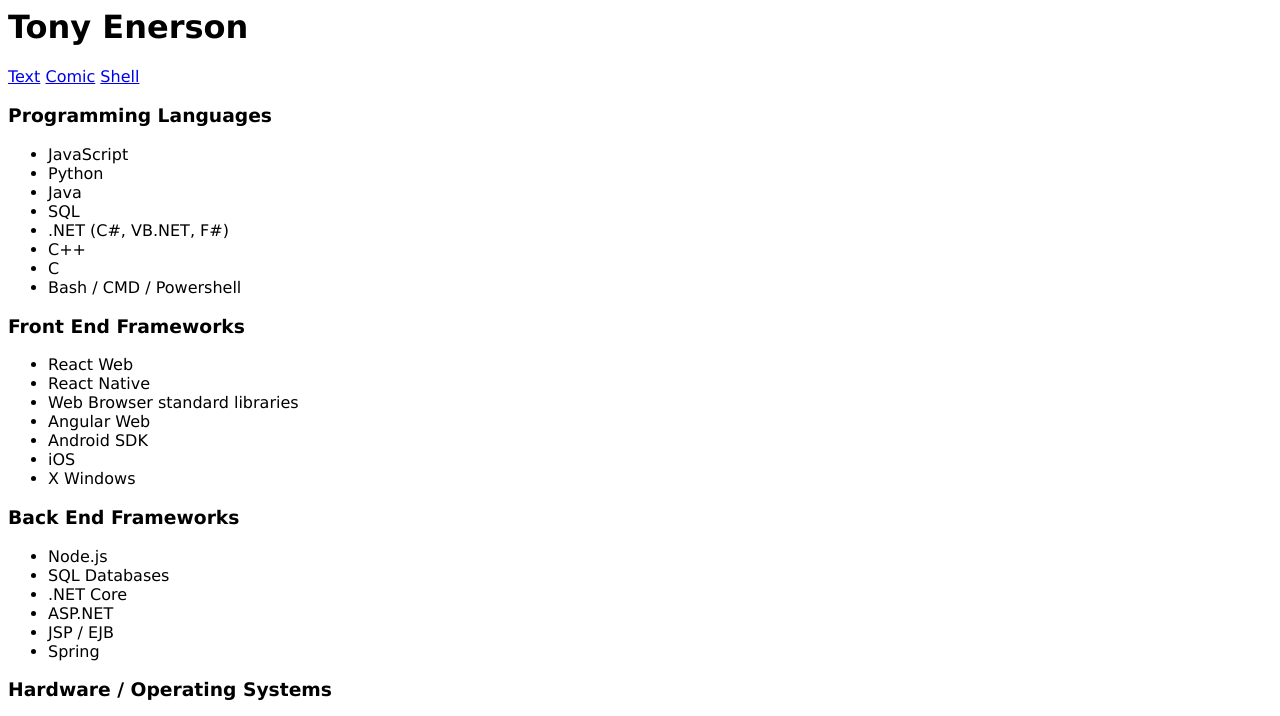
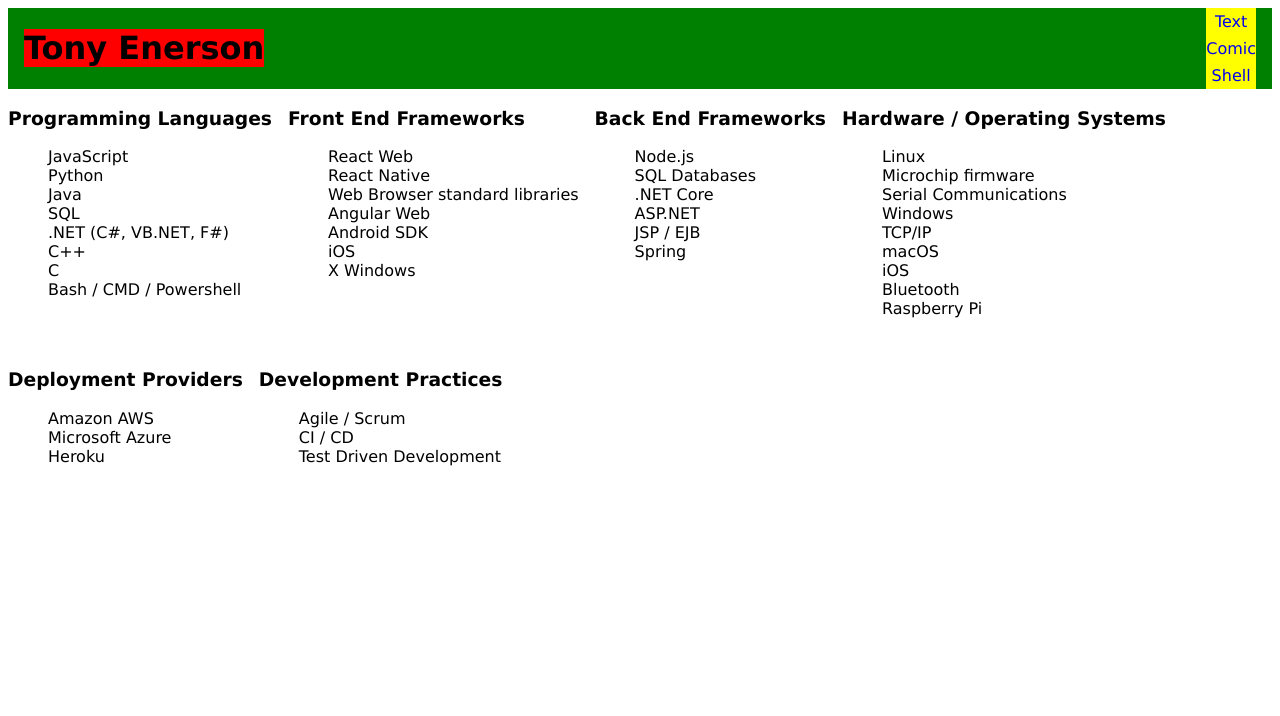
Before and after one commit to EvolveU-FSD/c13-flexbox, a plain HTML site: page index.html in a window 1280 px wide. Shown: the top 716 px of the page. Drawn offline with Linux system fonts and the light colour scheme.

Commit message:
Add wifi, working with class content

```diff
--- a/index.css
+++ b/index.css
@@ -1,3 +1,42 @@
 body {
     font-family: Verdana, Geneva, Tahoma, sans-serif;
 }
+
+header {
+    background-color: green;
+    padding-left: 1em;
+    padding-right: 1em;
+
+    display: flex;
+    flex-direction: row;
+    align-items: fill;
+    justify-content: space-between;
+}
+
+h1 {
+    background-color: red;
+}
+
+nav {
+    background-color: yellow;
+
+    display: flex;
+    flex-direction: column;
+    align-items: center;
+    justify-content: space-around;
+}
+
+content {
+    display: flex;
+    flex-direction: row;
+    flex-wrap: wrap;
+    gap: 1em;
+}
+
+a {
+    text-decoration: none;
+}
+
+ul {
+    list-style-type: none;
+}
--- /dev/null
+++ b/wifi.css
@@ -0,0 +1,36 @@
+body {
+    background-color: #B6BDC5;
+    font-family: Verdana, Geneva, Tahoma, sans-serif;
+
+    margin: 10px;
+    border: solid 3px;
+    height: 80vh;
+
+    display: flex;
+    flex-direction: column;
+    align-items: center;
+    justify-content: center;
+    gap: 10px;
+
+}
+
+.banner {
+    width: 50%;
+    max-width: 400px;
+}
+
+.row {
+    display: flex;
+    align-items: center;
+    flex-wrap: wrap;
+    justify-content: center;
+}
+
+.title {
+    font-size: 2em;
+    font-weight: 700;
+}
+
+.content {
+    font-size: 2em;
+}
```
Also changed, not shown: wifi.html (added, +21 -0 lines), inception.jpeg (added), wifi-icon.jpeg (added).
